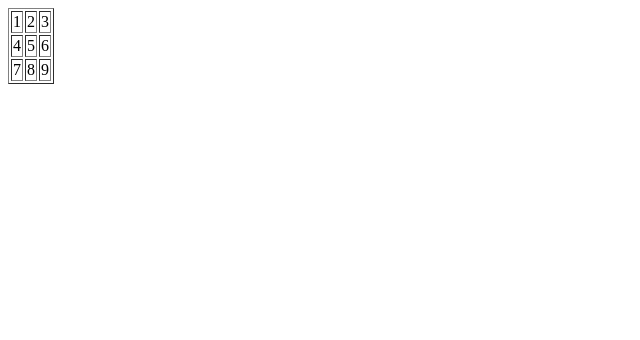
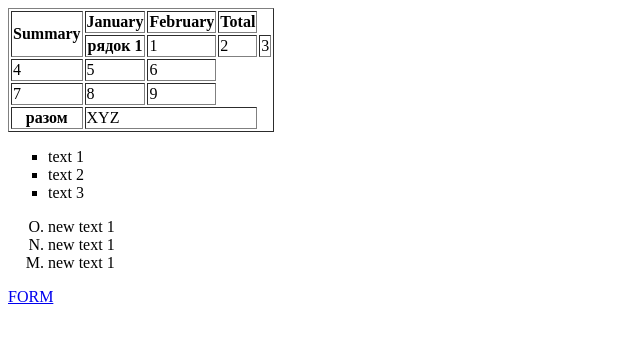
Before and after one commit to ljubik/lesson3, a plain HTML site: page index.html in a window 1280 px wide. Shown: the whole page, without its empty margins (0-640 px from the left). Drawn offline with Linux system fonts and the light colour scheme.

Commit message:
greate table home work

```diff
--- a/index.html
+++ b/index.html
@@ -1,27 +1,53 @@
 <!doctype html>
 <html lang="en">
+
 <head>
     <meta charset="UTF-8">
     <title>Table</title>
 </head>
+
 <body>
     <table border="1">
         <tr>
+            <th rowspan="2">Summary</th>
+            <th>January</th>
+            <th>February</th>
+            <th>Total</th>
+        </tr>
+        <tr>
+            <th >рядок 1</th>
             <td>1</td>
             <td>2</td>
             <td>3</td>
         </tr>
         <tr>
+
             <td>4</td>
             <td>5</td>
             <td>6</td>
         </tr>
         <tr>
+
             <td>7</td>
             <td>8</td>
             <td>9</td>
         </tr>
+        <tr>
+            <th>разом</th>
+            <td colspan="3">XYZ</td>
     </table>
 
+<ul type="square">
+    <li>text 1</li>
+    <li>text 2</li>
+    <li>text 3</li>
+</ul>
+<ol type="A" start="15" reversed>
+    <li>new text 1</li>
+    <li>new text 1</li>
+    <li>new text 1</li>
+</ol>
+<a href="form.html">FORM</a>
 </body>
+
 </html>
```
Also changed, not shown: form.html (added, +25 -0 lines).
